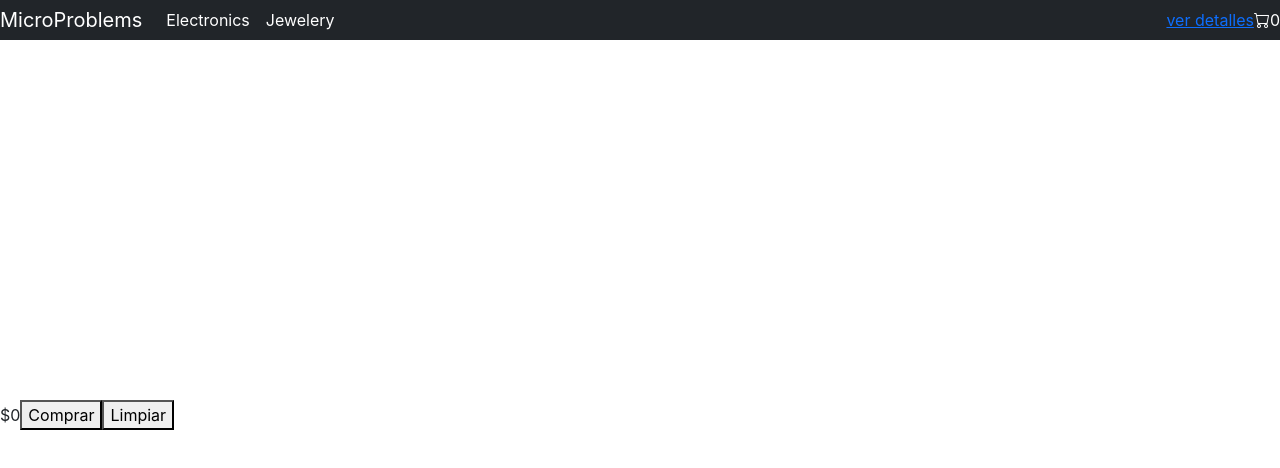
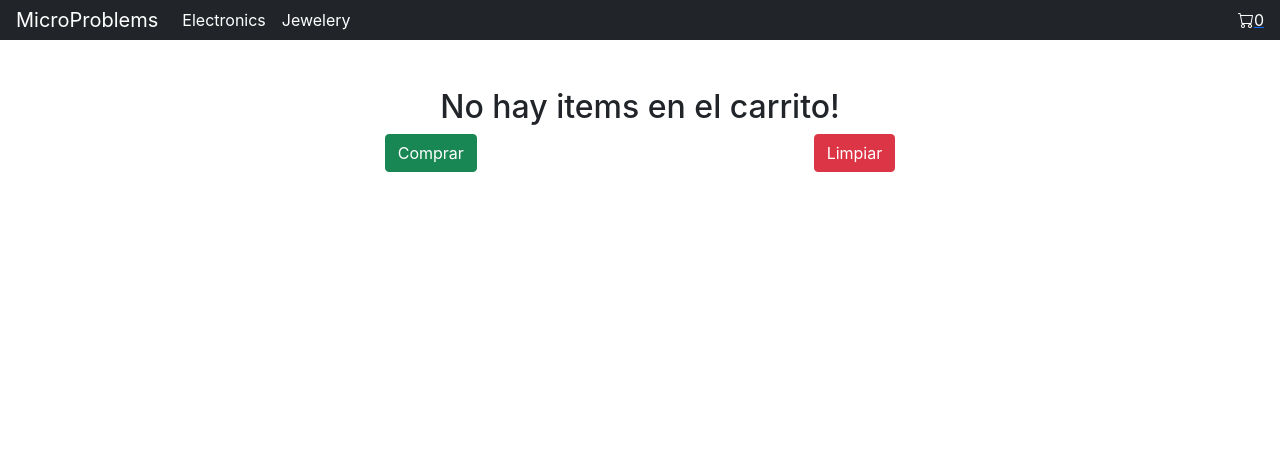
Before and after one commit to npr1990/pryct_rctjs, a React (Create React App) app: page /cart in a window 1280 px wide. Shown: the top 468 px of the page. Built offline with nearby package versions, Linux system fonts and the light colour scheme.

Commit message:
proyecto final terminado

```diff
--- a/src/App.css
+++ b/src/App.css
@@ -1,27 +1,5 @@
-/*.App {
-  text-align: center;
-  height: 100vh;
-  width: 100vw;
-  display: flex;
-  flex-direction: column;
-}
-
-.navBar {
-  height: 50px;
-  width: 100%;
-  background-color: #486489;
-  display: flex;
-  align-items: center;
-  justify-content: space-evenly;
-}
-
-.body {
-  height: 100%;
-  width: 100%;
-  background-image: linear-gradient(to right bottom, #5576a8, #8695bd, #b2b6d2, #dadae8, #ffffff);
-}*/
-
 .App {
+  overflow-x:hidden;
   height: 100vh;
   width: 100vw;
   display: flex;
--- a/src/App.js
+++ b/src/App.js
@@ -1,8 +1,7 @@
-import logo from "./logo.svg";
 import "./App.css";
 import NavBar from "./components/Navbar";
 import ItemListContainer from "./components/ItemListContainer";
-import { BrowserRouter as Router, Routes, Route, Link } from "react-router-dom";
+import { BrowserRouter as Router, Routes, Route} from "react-router-dom";
 import ItemDetailContainer from "./components/ItemDetailContainer";
 import CartScreen from "./components/CartScreen";
 import { CartProvider } from "./components/CartContext";
@@ -13,7 +12,7 @@ function App() {
       <div className="App flex-column">
       <CartProvider>
         <NavBar />
-        <div className="w-100 h-100">
+        <div>
             <Routes>
               <Route path="/" element={<ItemListContainer />} />
               <Route path="/category/:id" element={<ItemListContainer />} />
--- a/src/components/Cart/index.js
+++ b/src/components/Cart/index.js
@@ -1,16 +1,18 @@
-import React, { useContext, useState } from "react";
+import React, { useContext, } from "react";
 import { Link } from "react-router-dom";
 import { CartContext } from "../CartContext";
-import { collection, doc, getFirestore, setDoc } from "firebase/firestore";
 
 const Cart = () => {
-  const { cart, clearCart, removeFromCart } = useContext(CartContext);
+  const { cart} = useContext(CartContext);
 
+  const total = cart.reduce((counter,  i) => {
+    return counter + i.quantity;
+  }, 0);
   return (
     <div>
-      <Link to="/cart">ver detalles</Link>
-      <i className="bi bi-cart" style={{ color: "white" }}></i>
-      <span style={{ color: "white" }}>{cart.length}</span>
+      <Link to="/cart" className="">
+      <i className="bi bi-cart cart" style={{ color: "white" }}></i>
+      <span className="" style={{ color: "white" }}>{total}</span></Link>
     </div>
   );
 };
--- a/src/components/CartContext/index.js
+++ b/src/components/CartContext/index.js
@@ -67,7 +67,7 @@ export const CartProvider = ({ defaultValue = [], children }) => {
     const total = cart.reduce((counter,  i) => {
       return counter + i.item.price * i.quantity;
     }, 0);
-  return total
+  return total.toFixed(2)
   }
 
 
--- a/src/components/CartScreen/index.js
+++ b/src/components/CartScreen/index.js
@@ -1,27 +1,35 @@
 import { useContext } from "react";
 import { CartContext } from "../CartContext";
-import { collection, doc, getFirestore, setDoc } from "firebase/firestore";
+import { collection, doc, getFirestore, serverTimestamp, setDoc } from "firebase/firestore";
 import ListItem from "../ListItem";
 
 const CartScreen = () => {
-  const { cart, clearCart, removeFromCart, getTotalPrice } =
+  const { cart, clearCart, getTotalPrice } =
     useContext(CartContext);
   const handleClick = async () => {
-    const data = { total: getTotalPrice(), cart: cart };
+    const data = { total: getTotalPrice(), cart: cart, date: serverTimestamp() };
     const db = getFirestore();
     const newPurchaseRef = doc(collection(db, "compras"));
     await setDoc(newPurchaseRef, data);
-    clearCart()
+    clearCart();
   };
 
   return (
-    <div>
-      {cart.map((i) => (
-        <ListItem key={i.id} item={i.item} />
-      ))}
-      <span>${getTotalPrice()}</span>
-      <button onClick={handleClick}>Comprar</button>
-      <button onClick={clearCart}>Limpiar</button>
+    <div className="p-5 d-flex flex-column align-items-center">
+      <div className="d-flex flex-wrap">
+        {cart.map((i) => (
+          <ListItem key={i.id} item={i.item} />
+        ))}
+      </div>
+      {cart.length ? <h2>Precio Final ${getTotalPrice()}</h2> : <h2>No hay items en el carrito!</h2>}
+      <div className="d-flex flex-row justify-content-evenly w-100">
+        <button className="btn btn-success" onClick={handleClick}>
+          Comprar
+        </button>
+        <button className="btn btn-danger" onClick={clearCart}>
+          Limpiar
+        </button>
+      </div>
     </div>
   );
 };
--- a/src/components/ItemCounter/index.js
+++ b/src/components/ItemCounter/index.js
@@ -1,5 +1,6 @@
 import { useContext } from "react"
 import { CartContext } from "../CartContext"
+import "./itemCounter.css";
 
 const ItemCounter = ({item}) => {
   const {addToCart, substractFromCart, getItemQuantity} = useContext(CartContext)
@@ -10,10 +11,10 @@ const ItemCounter = ({item}) => {
     substractFromCart(item)
   }
   return (
-    <div className="fila">
-      <button onClick={onSubstract}>-</button>
-      <span>{getItemQuantity(item.id)}</span>
-      <button onClick={onAdd}>+</button>
+    <div className="d-flex flex-row">
+      <button className="btn btn-primary h-100" onClick={onSubstract}>-</button>
+      <span className="counter" >{getItemQuantity(item.id)}</span>
+      <button className="btn btn-primary h-100" onClick={onAdd}>+</button>
     </div>
   )
 }
--- /dev/null
+++ b/src/components/ItemCounter/itemCounter.css
@@ -0,0 +1,4 @@
+
+.counter {
+  margin: 5px;
+}
--- a/src/components/ItemDetail/index.js
+++ b/src/components/ItemDetail/index.js
@@ -1,15 +1,16 @@
 import ItemCounter from "../ItemCounter";
+import "./itemDetail.css";
 
 const ItemDetail = ({ item }) => {
   console.log(item);
   return (
-    <div className="columna">
+    <div className="d-flex flex-column p-5">
       <h1>{item.title}</h1>
-      <div className="fila">
-        <img src={item.image} style={{ width: "100px" }} />
-        <div className="columna">
-          <span>${item.price}</span>
-          <ItemCounter/>
+      <div className="row">
+        <img alt={item.title} src={item.image} style={{ width: "200px" }} />
+        <div className="col align-self-center">
+          <h2 className="price d-flex">${item.price}</h2>
+          <ItemCounter item={item}/>
         </div>
       </div>
       <span>{item.description}</span>
--- /dev/null
+++ b/src/components/ItemDetail/itemDetail.css
@@ -0,0 +1,3 @@
+.price {
+text-align: center;
+}
--- a/src/components/ItemList/index.js
+++ b/src/components/ItemList/index.js
@@ -2,7 +2,7 @@ import ListItem from "../ListItem";
 
 const ItemList = ({ items }) => {
   return (
-    <div>
+    <div className="d-flex flex-wrap">
       {items.map((i) => (
         <ListItem item={i} key={i.id}/>
       ))}
--- a/src/components/ListItem/index.js
+++ b/src/components/ListItem/index.js
@@ -1,23 +1,24 @@
-import { useContext } from "react";
+
 import { Link } from "react-router-dom";
-import { CartContext } from "../CartContext";
+
 import ItemCounter from "../ItemCounter";
 
 const ListItem = ({ item }) => {
 
   return (
-    <div key={item.id} className="fila">
-      <img src={item.image} style={{ width: "100px" }} />
-      <div className="columna">
-        <h3>{item.title}</h3>
-        <div className="fila">
-          <div className="columna">
+    <div key={item.id} className="card m-2 shadow-lg p-3 mb-5 bg-white rounded" style={{width:"250px"}}>
+      <Link to={`/item/${item.id}`}>
+      <img alt={item.title} src={item.image} className="card-img-top" style={{height: "250px", objectFit: "contain"}} />
+    </Link>
+      <div className="card-body d-flex flex-column justify-content-between">
+        <h3 className="card-title">{item.title}</h3>
+        <div className="d-flex flex-row align-items-center justify-content-between">
+          <div className="d-flex flex-column">
             <span>${item.price}</span>
-            <span>{item.ranking}</span>
+            <span>Rating: {item.rating.rate}</span>
           </div>
           <ItemCounter item={item} />
         </div>
-        <Link to={`/item/${item.id}`}>ver detalles</Link>
       </div>
     </div>
   );
--- a/src/components/Navbar/index.js
+++ b/src/components/Navbar/index.js
@@ -1,28 +1,16 @@
-import React, { useState } from "react";
 import Cart from "../Cart";
 import { Link } from "react-router-dom";
 
 const NavBar = () => {
 
   return (
-    <header className="w-100 h-100">
-      <nav className="navbar-expand-md navbar-dark bg-dark d-flex flex-row">
+    <header className="w-100">
+      <nav className="navbar-expand-md navbar-dark bg-dark d-flex flex-row px-3">
         <Link  className="navbar-brand" to="/">
           MicroProblems
         </Link>
-        <button
-          className="navbar-toggler"
-          type="button"
-          data-bs-toggle="collapse"
-          data-bs-target="#navbarsExample03"
-          aria-controls="navbarsExample03"
-          aria-expanded="false"
-          aria-label="Toggle navigation"
-        >
-          <span className="navbar-toggler-icon"></span>
-        </button>
-        <div className="collapse navbar-collapse" id="navbarsExample03">
-          <ul className="navbar-nav me-auto mb-2 mb-sm-0">
+        <div className="d-flex flex-row justify-content-between w-100 align-items-center">
+          <ul className="navbar-nav d-flex flex-row">
             <li className="nav-item">
               <Link className="nav-link active" aria-current="page" to="/category/electronics">
                 Electronics
@@ -34,7 +22,7 @@ const NavBar = () => {
               </Link>
             </li>
           </ul>
-          <Cart />
+          <Cart/>
         </div>
       </nav>
     </header>
```
